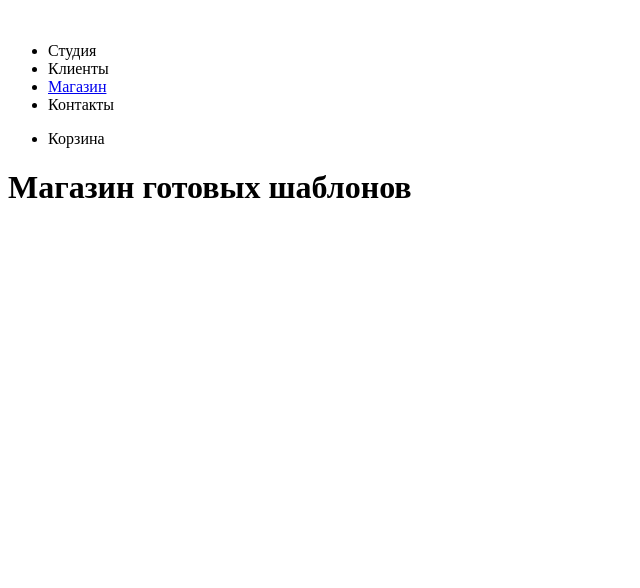
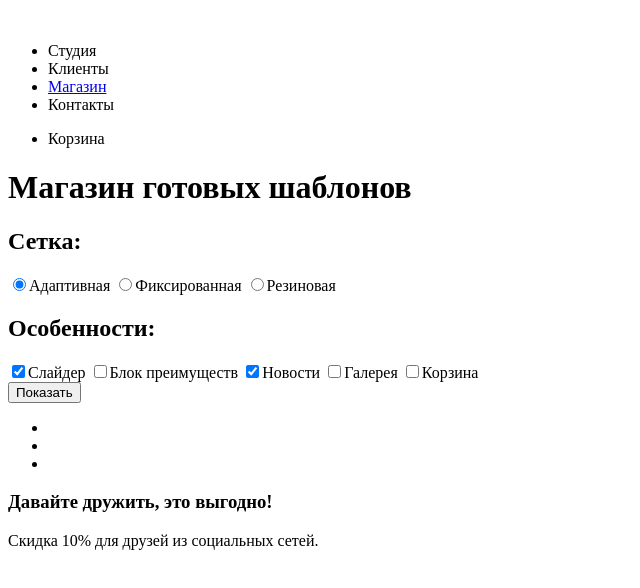
Before and after one commit to tassy0f/811417-nerds-25, a plain HTML site: page shop.html in a window 1280 px wide. Shown: the whole page, without its empty margins (0-640 px from the left). Drawn offline with Linux system fonts and the light colour scheme.

Commit message:
2.1 дополнение

```diff
--- a/shop.html
+++ b/shop.html
@@ -20,9 +20,81 @@
   			<li>Корзина</li>
   		</ul>
   	  </nav>
+  	  <h1>Магазин готовых шаблонов</h1>
   	</header>
 
-  	<main>
-  		<h1>Магазин готовых шаблонов</h1>
-  		<section></section>
+  	<main>                    <!-- class="layout-center-wrapper clearfix content-wrapper" -->
+  		<section class="filters">
+  			<form>
+  				<div class="type-radio">    <!-- grid -->
+
+						<h2 class="setka">Сетка:</h2>     <!-- filters-title -->
+
+						<label><input type="radio" value="r" name="rb" checked><span></span>Адаптивная</label>
+						<label><input type="radio" value="r" name="rb"><span></span>Фиксированная</label>
+						<label><input type="radio" value="r" name="rb"><span></span>Резиновая</label>
+
+					</div>
+
+					<div class="features">
+
+						<h2 class="filters-title">Особенности:</h2>
+
+						<label><input type="checkbox" value="1" checked><span></span>Слайдер</label>
+						<label><input type="checkbox" value="2"><span></span>Блок преимуществ</label>
+						<label><input type="checkbox" value="3" checked><span></span>Новости</label>
+						<label><input type="checkbox" value="4"><span></span>Галерея</label>
+						<label><input type="checkbox" value="5"><span></span>Корзина</label>
+
+					</div>
+
+					<input class="filters-btn" type="submit" value="Показать">
+  			</form>
+  		</section>
+
+  		<section class="content">
+  			<a href="">
+  				<div name="sedona">
+
+  				</div>
+  			</a>
+  			<a href="">
+  				<div name="pink">
+
+  				</div>
+  			</a>
+  			<a href="">
+  				<div name="barbershop">
+
+  				</div>
+  			</a>
+  			<a href="">
+  				<div name="mishka">
+
+  				</div>
+  			</a>
+  			<a href="">
+  				<div name="A+">
+
+  				</div>
+  			</a>
+  			<a href="">
+  				<div name="KBACT">
+
+  				</div>
+  			</a>
+  		</section>
+
+  		<footer>
+  		<div class="social-footer">
+  			<ul>
+  				<li class="social-button"></li>
+  				<li class="social-button"></li>
+  				<li class="social-button"></li>
+  			</ul>
+  			<h3>Давайте дружить, это выгодно!</h3>
+  			<p>Скидка 10% для друзей из социальных сетей.</p>
+  		</div>
+  	</footer>
+
   	</main>
```
